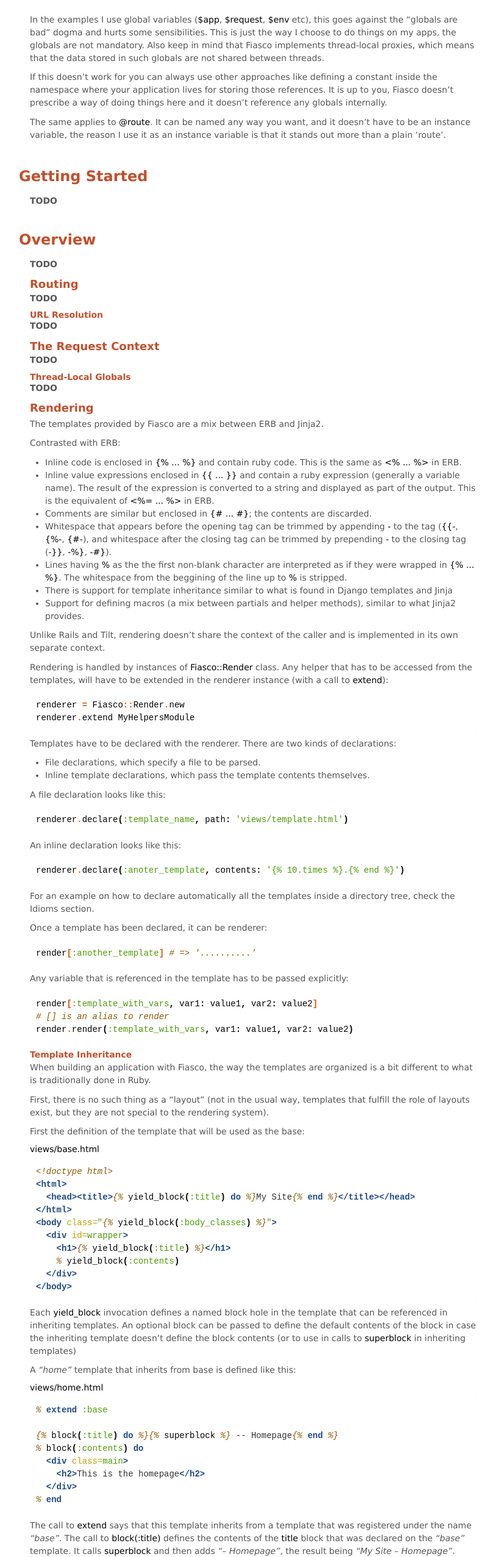
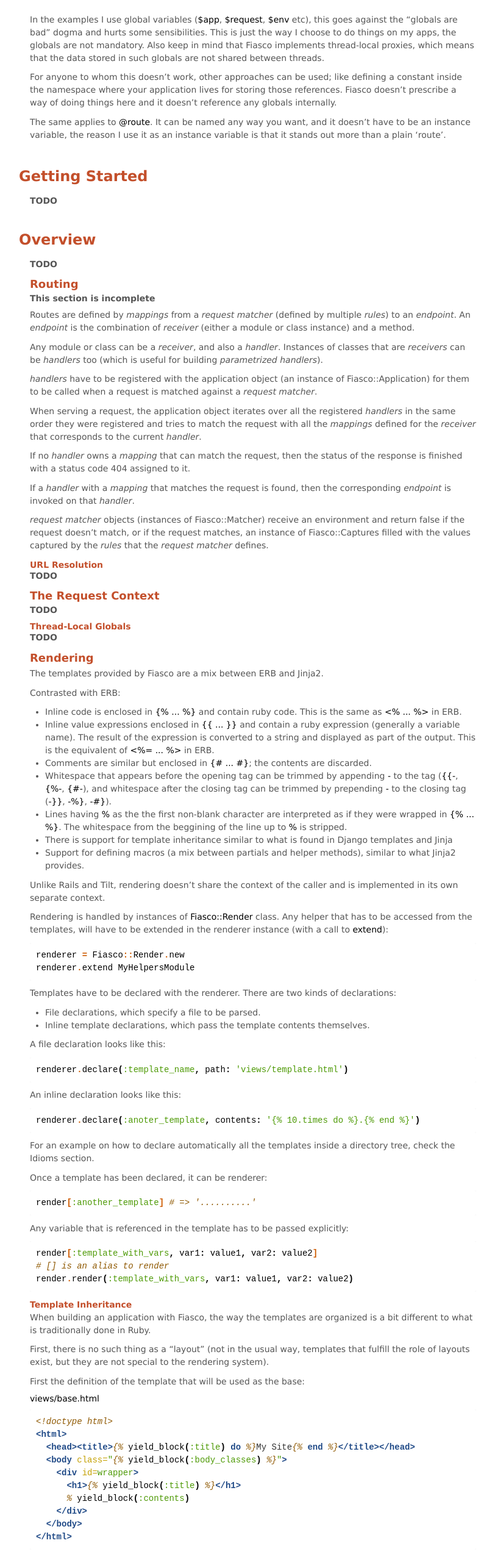
Before and after one commit to tizoc/fiasco, a plain HTML site: page index.html in a window 1280 px wide. Shown: the part 1464-4017 px from the top of the page at 61% size, without its empty margins (225-1037 px from the left). Drawn offline with Linux system fonts and the light colour scheme.

Commit message:
Update doc

```diff
--- a/index.html
+++ b/index.html
@@ -97,7 +97,7 @@
 <div class="section" id="notes">
 <h2>Notes<a class="headerlink" href="#notes" title="Permalink to this headline">¶</a></h2>
 <p>In the examples I use global variables (<tt class="docutils literal"><span class="pre">$app</span></tt>, <tt class="docutils literal"><span class="pre">$request</span></tt>, <tt class="docutils literal"><span class="pre">$env</span></tt> etc), this goes against the &#8220;globals are bad&#8221; dogma and hurts some sensibilities. This is just the way I choose to do things on my apps, the globals are not mandatory. Also keep in mind that Fiasco implements thread-local proxies, which means that the data stored in such globals are not shared between threads.</p>
-<p>If this doesn&#8217;t work for you can always use other approaches like defining a constant inside the namespace where your application lives for storing those references. It is up to you, Fiasco doesn&#8217;t prescribe a way of doing things here and it doesn&#8217;t reference any globals internally.</p>
+<p>For anyone to whom this doesn&#8217;t work, other approaches can be used; like defining a constant inside the namespace where your application lives for storing those references. Fiasco doesn&#8217;t prescribe a way of doing things here and it doesn&#8217;t reference any globals internally.</p>
 <p>The same applies to <tt class="docutils literal"><span class="pre">&#64;route</span></tt>. It can be named any way you want, and it doesn&#8217;t have to be an instance variable, the reason I use it as an instance variable is that it stands out more than a plain &#8216;route&#8217;.</p>
 </div>
 <div class="section" id="getting-started">
@@ -109,7 +109,14 @@
 <p><strong>TODO</strong></p>
 <div class="section" id="routing">
 <h3>Routing<a class="headerlink" href="#routing" title="Permalink to this headline">¶</a></h3>
-<p><strong>TODO</strong></p>
+<p><strong>This section is incomplete</strong></p>
+<p>Routes are defined by <em>mappings</em> from a <em>request matcher</em> (defined by multiple <em>rules</em>) to an <em>endpoint</em>. An <em>endpoint</em> is the combination of <em>receiver</em> (either a module or class instance) and a method.</p>
+<p>Any module or class can be a <em>receiver</em>, and also a <em>handler</em>. Instances of classes that are <em>receivers</em> can be <em>handlers</em> too (which is useful for building <em>parametrized handlers</em>).</p>
+<p><em>handlers</em> have to be registered with the application object (an instance of Fiasco::Application) for them to be called when a request is matched against a <em>request matcher</em>.</p>
+<p>When serving a request, the application object iterates over all the registered <em>handlers</em> in the same order they were registered and tries to match the request with all the <em>mappings</em> defined for the <em>receiver</em> that corresponds to the current <em>handler</em>.</p>
+<p>If no <em>handler</em> owns a <em>mapping</em> that can match the request, then the status of the response is finished with a status code 404 assigned to it.</p>
+<p>If a <em>handler</em> with a <em>mapping</em> that matches the request is found, then the corresponding <em>endpoint</em> is invoked on that <em>handler</em>.</p>
+<p><em>request matcher</em> objects (instances of Fiasco::Matcher) receive an environment and return false if the request doesn&#8217;t match, or if the request matches, an instance of Fiasco::Captures filled with the values captured by the <em>rules</em> that the <em>request matcher</em> defines.</p>
 <div class="section" id="url-resolution">
 <h4>URL Resolution<a class="headerlink" href="#url-resolution" title="Permalink to this headline">¶</a></h4>
 <p><strong>TODO</strong></p>
@@ -152,7 +159,7 @@
 </pre></div>
 </div>
 <p>An inline declaration looks like this:</p>
-<div class="highlight-ruby"><div class="highlight"><pre><span class="n">renderer</span><span class="o">.</span><span class="n">declare</span><span class="p">(</span><span class="ss">:anoter_template</span><span class="p">,</span> <span class="n">contents</span><span class="p">:</span> <span class="s1">&#39;{% 10.times %}.{% end %}&#39;</span><span class="p">)</span>
+<div class="highlight-ruby"><div class="highlight"><pre><span class="n">renderer</span><span class="o">.</span><span class="n">declare</span><span class="p">(</span><span class="ss">:anoter_template</span><span class="p">,</span> <span class="n">contents</span><span class="p">:</span> <span class="s1">&#39;{% 10.times do %}.{% end %}&#39;</span><span class="p">)</span>
 </pre></div>
 </div>
 <p>For an example on how to declare automatically all the templates inside a directory tree, check the Idioms section.</p>
@@ -175,13 +182,13 @@
 <div class="highlight-template"><div class="highlight"><pre><span class="cp">&lt;!doctype html&gt;</span>
 <span class="nt">&lt;html&gt;</span>
   <span class="nt">&lt;head&gt;&lt;title&gt;</span><span class="cp">{%</span> <span class="n">yield_block</span><span class="p">(</span><span class="ss">:title</span><span class="p">)</span> <span class="k">do</span> <span class="cp">%}</span>My Site<span class="cp">{%</span> <span class="k">end</span> <span class="cp">%}</span><span class="nt">&lt;/title&gt;&lt;/head&gt;</span>
+  <span class="nt">&lt;body</span> <span class="na">class=</span><span class="s">&quot;</span><span class="cp">{%</span> <span class="n">yield_block</span><span class="p">(</span><span class="ss">:body_classes</span><span class="p">)</span> <span class="cp">%}</span><span class="s">&quot;</span><span class="nt">&gt;</span>
+    <span class="nt">&lt;div</span> <span class="na">id=</span><span class="s">wrapper</span><span class="nt">&gt;</span>
+      <span class="nt">&lt;h1&gt;</span><span class="cp">{%</span> <span class="n">yield_block</span><span class="p">(</span><span class="ss">:title</span><span class="p">)</span> <span class="cp">%}</span><span class="nt">&lt;/h1&gt;</span>
+<span class="cp">      %</span> <span class="n">yield_block</span><span class="p">(</span><span class="ss">:contents</span><span class="p">)</span>
+    <span class="nt">&lt;/div&gt;</span>
+  <span class="nt">&lt;/body&gt;</span>
 <span class="nt">&lt;/html&gt;</span>
-<span class="nt">&lt;body</span> <span class="na">class=</span><span class="s">&quot;</span><span class="cp">{%</span> <span class="n">yield_block</span><span class="p">(</span><span class="ss">:body_classes</span><span class="p">)</span> <span class="cp">%}</span><span class="s">&quot;</span><span class="nt">&gt;</span>
-  <span class="nt">&lt;div</span> <span class="na">id=</span><span class="s">wrapper</span><span class="nt">&gt;</span>
-    <span class="nt">&lt;h1&gt;</span><span class="cp">{%</span> <span class="n">yield_block</span><span class="p">(</span><span class="ss">:title</span><span class="p">)</span> <span class="cp">%}</span><span class="nt">&lt;/h1&gt;</span>
-<span class="cp">    %</span> <span class="n">yield_block</span><span class="p">(</span><span class="ss">:contents</span><span class="p">)</span>
-  <span class="nt">&lt;/div&gt;</span>
-<span class="nt">&lt;/body&gt;</span>
 </pre></div>
 </div>
 <p>Each <tt class="docutils literal"><span class="pre">yield_block</span></tt> invocation defines a named block hole in the template that can be referenced in inheriting templates. An optional block can be passed to define the default contents of the block in case the inheriting template doesn&#8217;t define the block contents (or to use in calls to <tt class="docutils literal"><span class="pre">superblock</span></tt> in inheriting templates)</p>
@@ -224,7 +231,7 @@
 <p>Here three macros where defined, <tt class="docutils literal"><span class="pre">input</span></tt>, <tt class="docutils literal"><span class="pre">label</span></tt> and <tt class="docutils literal"><span class="pre">field</span></tt>.</p>
 <p><tt class="docutils literal"><span class="pre">macro</span></tt> arguments are a name for the macro, a list of default values for the macro arguments (optional), and a block that defines the body of the macro. <tt class="docutils literal"><span class="pre">input</span></tt> for example takes one required argument <tt class="docutils literal"><span class="pre">name:</span></tt> and three optional arguments <tt class="docutils literal"><span class="pre">type:</span></tt>, <tt class="docutils literal"><span class="pre">value:</span></tt> and <tt class="docutils literal"><span class="pre">size:</span></tt> because they have defaults defined.</p>
 <p>To load this file with your renderer object:</p>
-<div class="highlight-ruby"><div class="highlight"><pre><span class="n">renderer</span> <span class="o">=</span> <span class="no">Fiasco</span><span class="o">::</span><span class="no">Render</span><span class="o">.</span><span class="n">new</span>
+<div class="highlight-ruby"><div class="highlight"><pre><span class="n">render</span> <span class="o">=</span> <span class="no">Fiasco</span><span class="o">::</span><span class="no">Render</span><span class="o">.</span><span class="n">new</span>
 <span class="n">render</span><span class="o">.</span><span class="n">load_macros</span><span class="p">(</span><span class="n">path</span><span class="p">:</span> <span class="s1">&#39;macros/my_macros.html&#39;</span><span class="p">)</span>
 </pre></div>
 </div>
```
Also changed, not shown: _sources/index.txt, searchindex.js.
